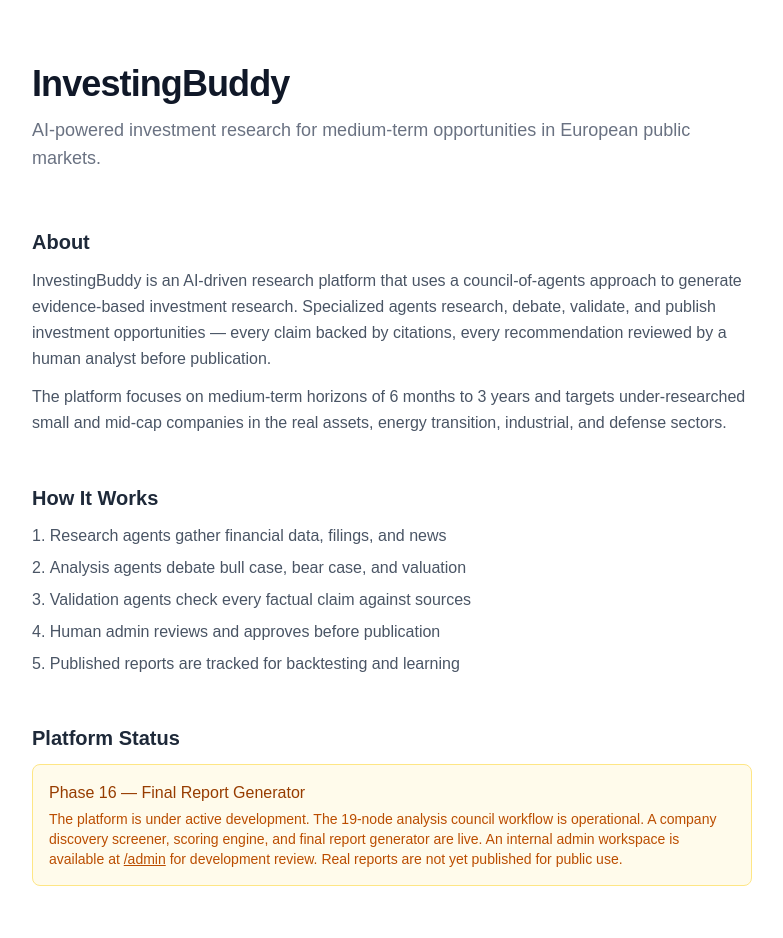
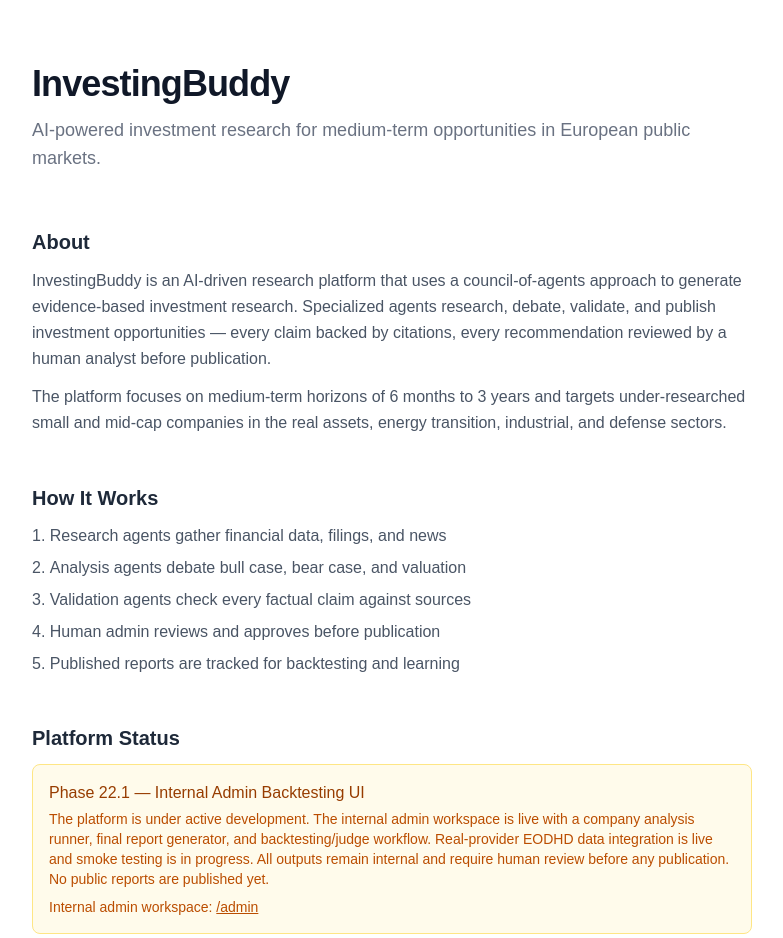
Before and after one commit to IvanAnikin/InvestingBuddy, a Next.js app in the folder apps/web/: page / in a window 1280 px wide. Shown: the top 938 px of the page, without its empty margins (248-1031 px from the left). Built offline with nearby package versions, Linux system fonts and the light colour scheme.

Commit message:
docs: update homepage platform phase text
Updates the public homepage status text to reflect Phase 22.1 while preserving internal-only safety language.

```diff
--- a/apps/web/src/app/page.tsx
+++ b/apps/web/src/app/page.tsx
@@ -51,18 +51,21 @@
           </h2>
           <div className="rounded-lg border border-amber-200 bg-amber-50 p-4">
             <p className="font-medium text-amber-800">
-              Phase 16 — Final Report Generator
+              Phase 22.1 — Internal Admin Backtesting UI
             </p>
             <p className="mt-1 text-sm text-amber-700">
-              The platform is under active development. The 19-node analysis
-              council workflow is operational. A company discovery screener,
-              scoring engine, and final report generator are live. An internal
-              admin workspace is available at{" "}
+              The platform is under active development. The internal admin
+              workspace is live with a company analysis runner, final report
+              generator, and backtesting/judge workflow. Real-provider EODHD
+              data integration is live and smoke testing is in progress. All
+              outputs remain internal and require human review before any
+              publication. No public reports are published yet.
+            </p>
+            <p className="mt-2 text-sm text-amber-700">
+              Internal admin workspace:{" "}
               <a href="/admin" className="underline hover:text-amber-900">
                 /admin
-              </a>{" "}
-              for development review. Real reports are not yet published for
-              public use.
+              </a>
             </p>
           </div>
         </section>
```
